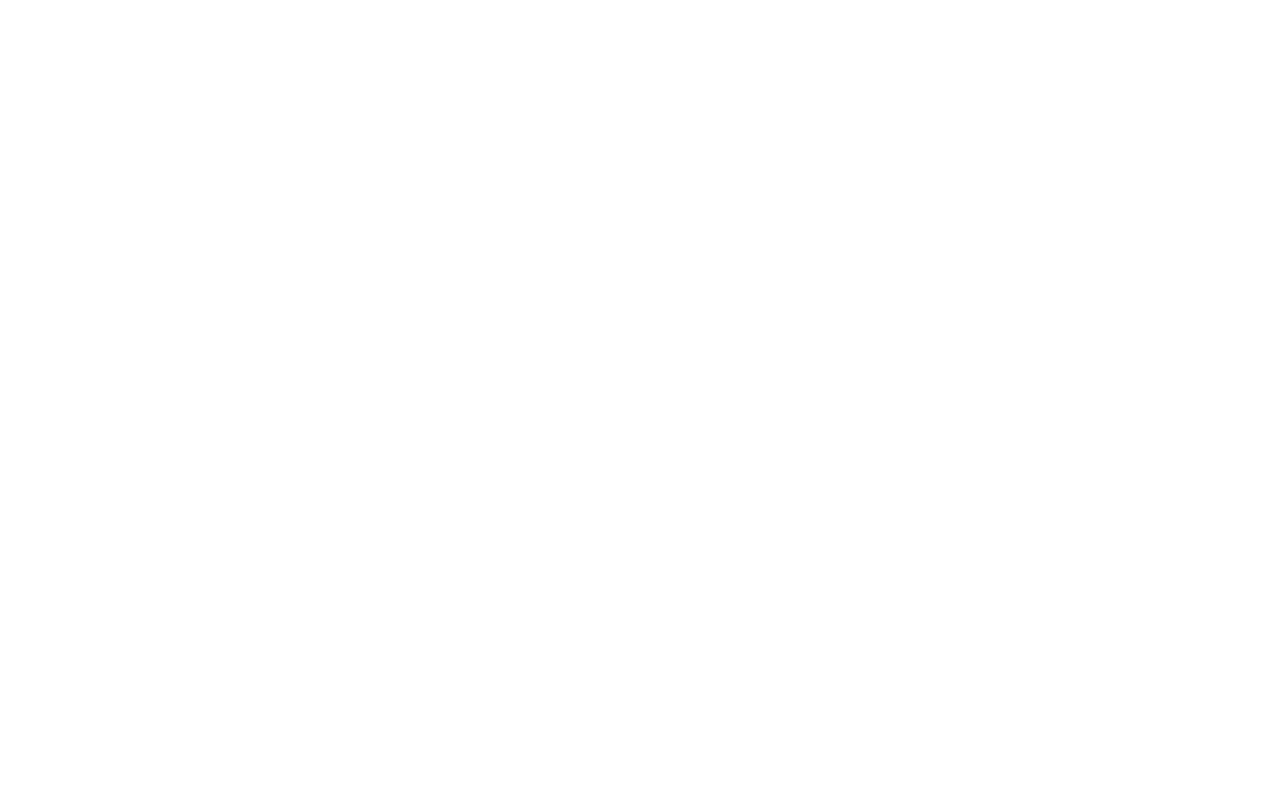
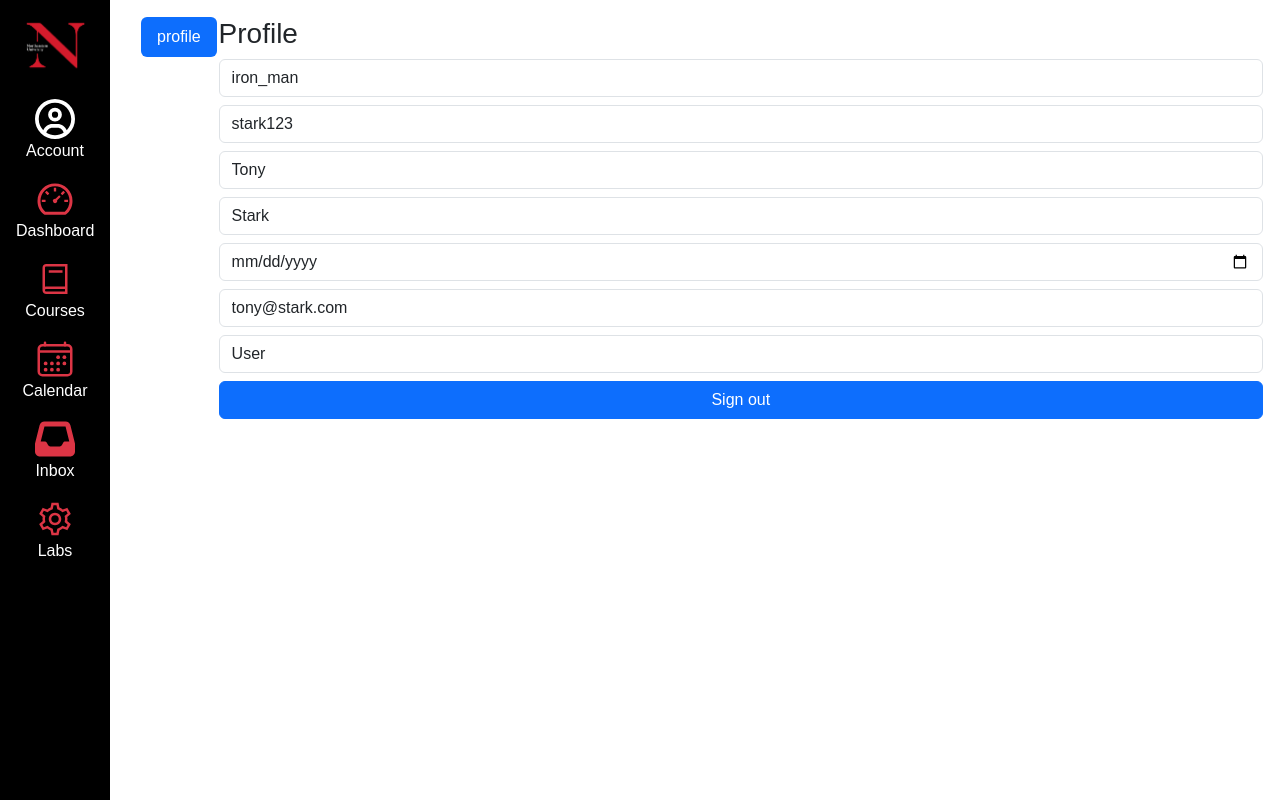
Before and after one commit to CChristinaFu/kambaz-next-js, a Next.js app: page /account/profile in a window 1280 px wide. Before the commit this address had no page. Built offline with nearby package versions, Linux system fonts and the light colour scheme.

Commit message:
a4 Redux

```diff
--- a/app/(kambaz)/account/reducer.ts
+++ b/app/(kambaz)/account/reducer.ts
@@ -1,16 +1,15 @@
 import { createSlice } from "@reduxjs/toolkit";
 
-interface User {
-  _id: string;
-  username: string;
-  role: string;
-  firstName: string;
-  lastName: string;
-  email: string;
-}
-
 const initialState = {
-  currentUser: null as User | null,
+  currentUser: {
+    _id: "123",
+    username: "iron_man",
+    password: "stark123",
+    firstName: "Tony",
+    lastName: "Stark",
+    email: "tony@stark.com",
+    role: "FACULTY",
+  } as any,
 };
 
 const accountSlice = createSlice({
```
